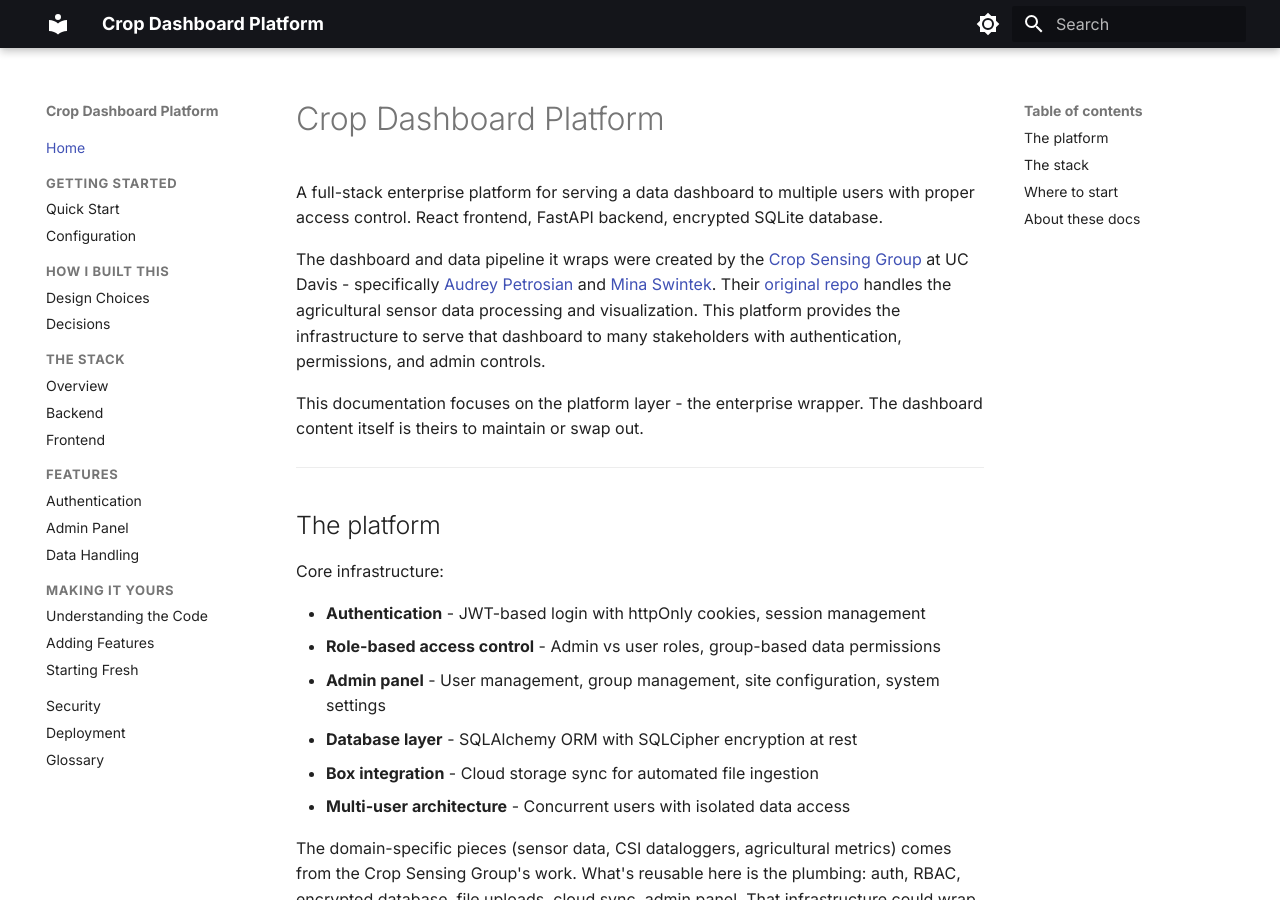
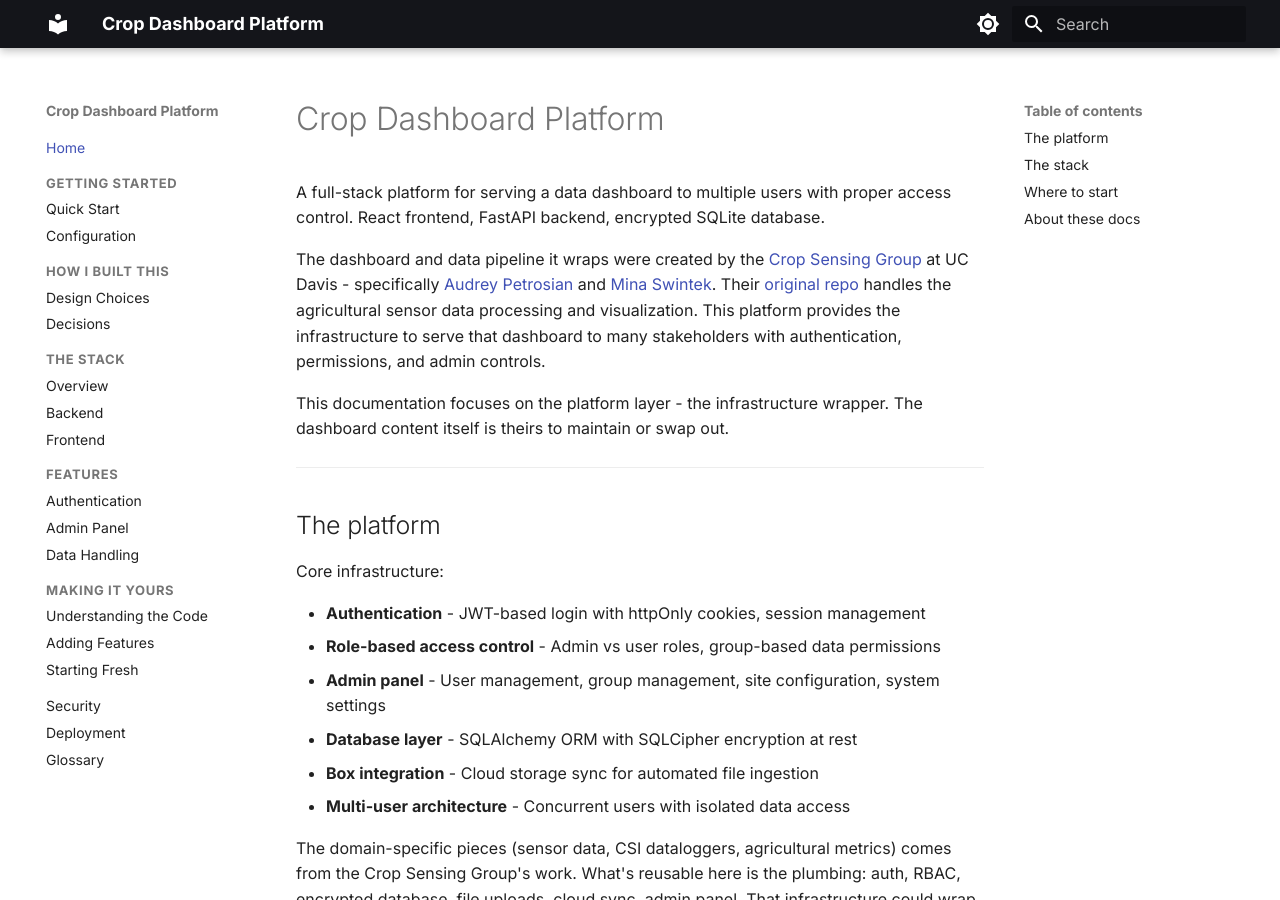
Before and after one commit to RichardStoker-USDA/crop-dashboard-poc, an MkDocs documentation site: the page built from docs/index.md, in a window 1280 px wide and 900 px high. Built offline with MkDocs 1.6.1 and Material for MkDocs 9.7.7, drawn with Linux system fonts in a browser that asks for light colours.

Commit message:
Remove enterprise terminology from docs

```diff
--- a/docs/index.md
+++ b/docs/index.md
@@ -1,10 +1,10 @@
 # Crop Dashboard Platform
 
-A full-stack enterprise platform for serving a data dashboard to multiple users with proper access control. React frontend, FastAPI backend, encrypted SQLite database.
+A full-stack platform for serving a data dashboard to multiple users with proper access control. React frontend, FastAPI backend, encrypted SQLite database.
 
 The dashboard and data pipeline it wraps were created by the [Crop Sensing Group](https://github.com/crop-sensing) at UC Davis - specifically [Audrey Petrosian](https://github.com/ucpetrosian) and [Mina Swintek](https://github.com/mswintek). Their [original repo](https://github.com/crop-sensing/crop-dashboard) handles the agricultural sensor data processing and visualization. This platform provides the infrastructure to serve that dashboard to many stakeholders with authentication, permissions, and admin controls.
 
-This documentation focuses on the platform layer - the enterprise wrapper. The dashboard content itself is theirs to maintain or swap out.
+This documentation focuses on the platform layer - the infrastructure wrapper. The dashboard content itself is theirs to maintain or swap out.
 
 ---
 
```
